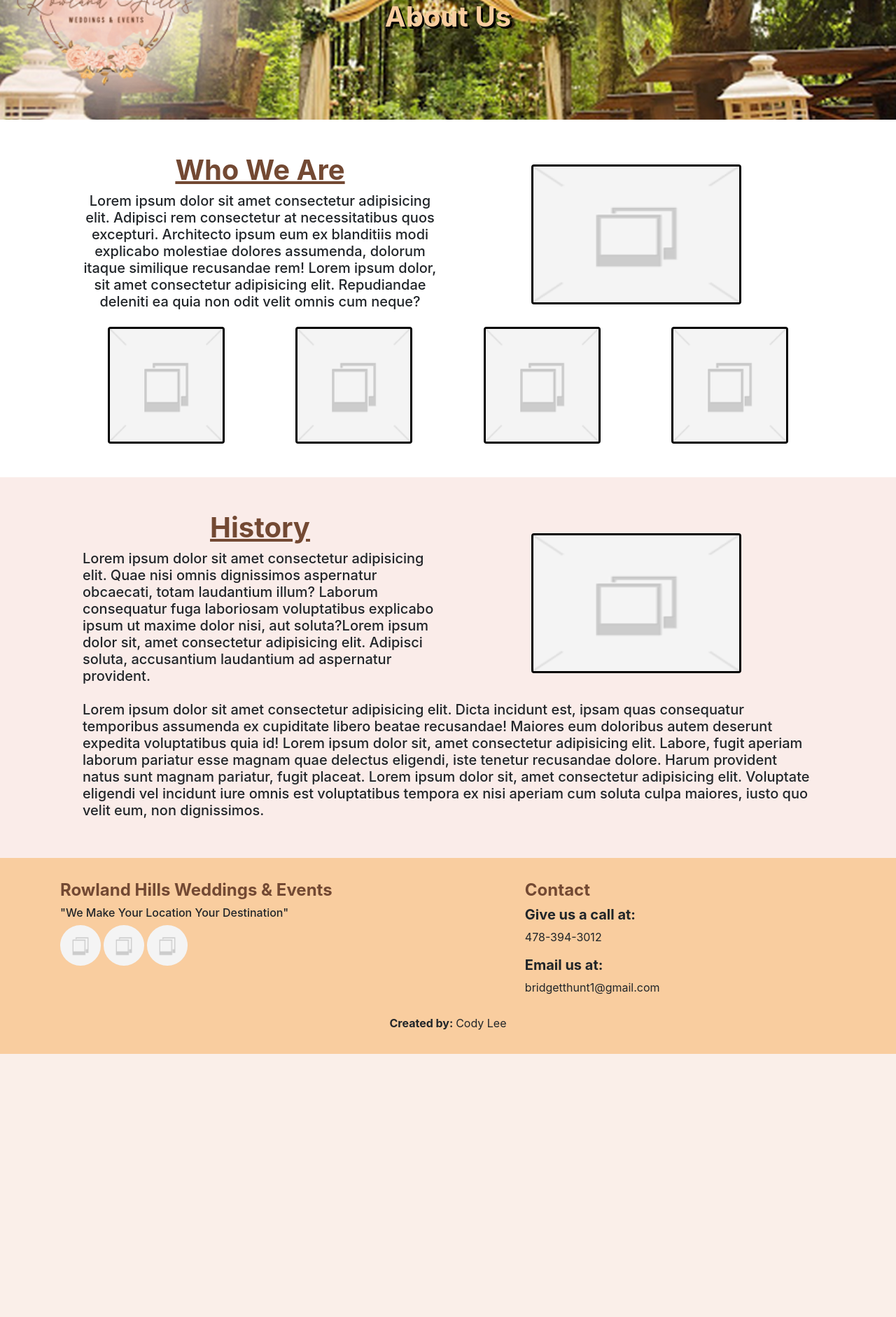
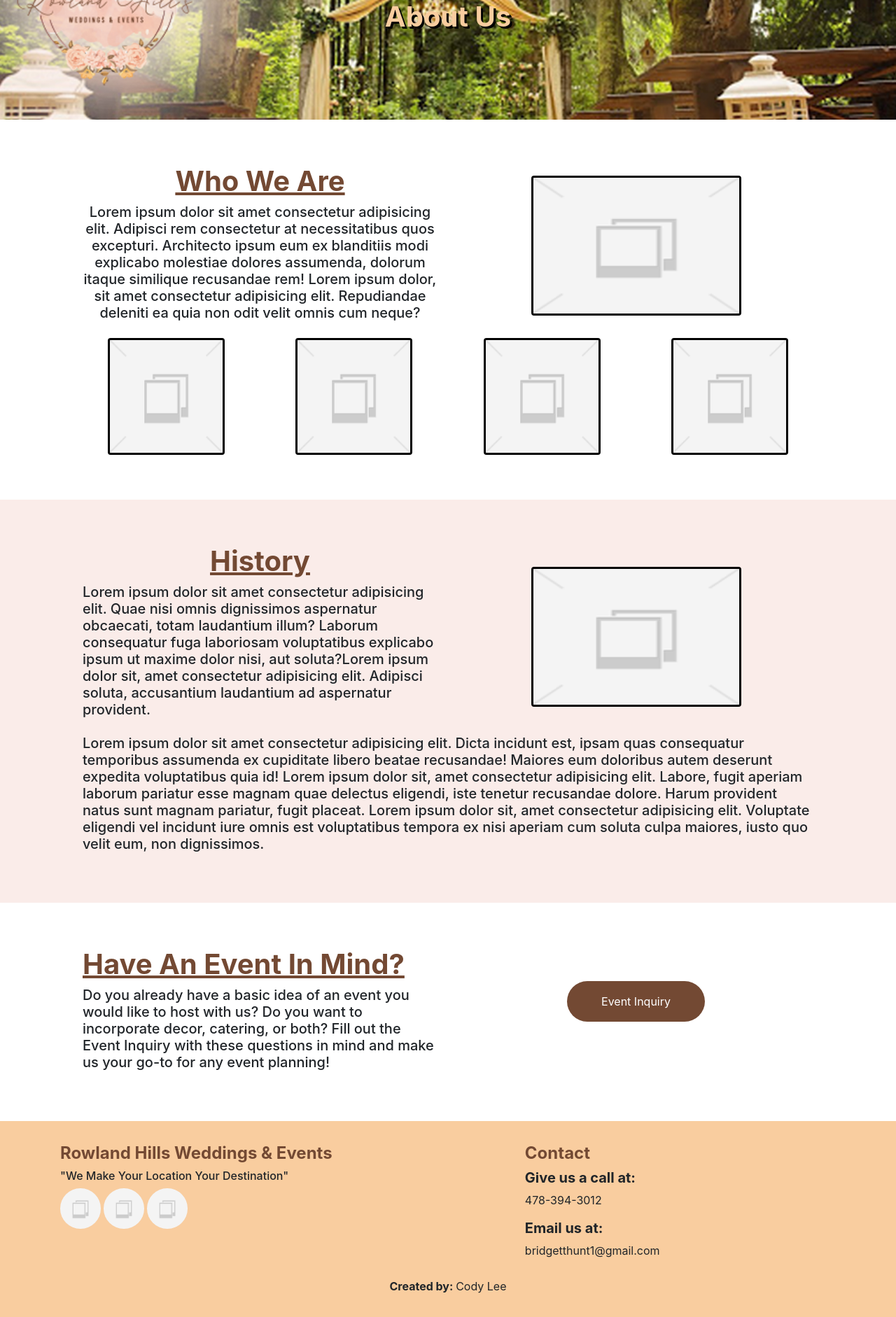
Before and after one commit to leecodya/rowland-hills, a Flask app: page /about in a window 1280 px wide. Shown: the part 179-2061 px from the top of the page at 70% size. Before the commit the page ends 1685 px from the top, so only its background shows below. Run offline with Flask 2, Linux system fonts and the light colour scheme; some libraries are stand-ins or nearby versions.

Commit message:
added section to select event inquiry button on about page and made updates to buttons on home page

```diff
--- a/static/style.css
+++ b/static/style.css
@@ -28,3 +28,7 @@
     background-size:100%;
     padding: 9%;
 }
+.myButton{
+    background-color: #734933;
+    color: white;
+}
--- a/templates/about.html
+++ b/templates/about.html
@@ -8,7 +8,7 @@
 <!-- Who We Are -->
 <div class="bg-white">
     <div class="container p-5">
-        <div class="row">
+        <div class="row pt-3">
             <div class="col-md-6 text-center ">
                 <h1 class="brown-text"><u>Who We Are</u></h1>
                 <h5>Lorem ipsum dolor sit amet consectetur adipisicing elit. Adipisci rem consectetur at necessitatibus quos excepturi. Architecto ipsum eum ex blanditiis modi explicabo molestiae dolores assumenda, dolorum itaque similique recusandae rem! Lorem ipsum dolor, sit amet consectetur adipisicing elit. Repudiandae deleniti ea quia non odit velit omnis cum neque?</h5>
@@ -17,7 +17,7 @@
                 <img src="{{ url_for('static', filename='placeholder.png') }}" class="mt-3 rounded img-fluid" style="width:300px; height: 200px; border: 3px solid black" alt="Staff Picture">
             </div>
         </div>
-        <div class="row text-center">
+        <div class="row text-center pb-3">
             <div class="col-md-3">
                 <img src="{{ url_for('static', filename='placeholder.png') }}" class="mt-3 rounded img-fluid" style="width: 70%; border: 3px solid black;" alt="Staff Member">
             </div>
@@ -35,7 +35,7 @@
 </div>
 <!-- History -->
 <div class="container p-5">
-    <div class="row">
+    <div class="row pt-3">
         <div class="col-md-6">
             <h1 class="brown-text text-center"><u>History</u></h1>
             <h5>Lorem ipsum dolor sit amet consectetur adipisicing elit. Quae nisi omnis dignissimos aspernatur obcaecati, totam laudantium illum? Laborum consequatur fuga laboriosam voluptatibus explicabo ipsum ut maxime dolor nisi, aut soluta?Lorem ipsum dolor sit, amet consectetur adipisicing elit. Adipisci soluta, accusantium laudantium ad aspernatur provident.</h5>
@@ -44,10 +44,24 @@
             <img src="{{ url_for('static', filename='placeholder.png') }}" class="mt-3 rounded img-fluid" style="width:300px; height: 200px; border: 3px solid black;" alt="Montage Image">
         </div>
     </div>
-    <div class="row mt-3">
+    <div class="row mt-3 pb-3">
         <div class="col-md-12">
             <h5>Lorem ipsum dolor sit amet consectetur adipisicing elit. Dicta incidunt est, ipsam quas consequatur temporibus assumenda ex cupiditate libero beatae recusandae! Maiores eum doloribus autem deserunt expedita voluptatibus quia id! Lorem ipsum dolor sit, amet consectetur adipisicing elit. Labore, fugit aperiam laborum pariatur esse magnam quae delectus eligendi, iste tenetur recusandae dolore. Harum provident natus sunt magnam pariatur, fugit placeat. Lorem ipsum dolor sit, amet consectetur adipisicing elit. Voluptate eligendi vel incidunt iure omnis est voluptatibus tempora ex nisi aperiam cum soluta culpa maiores, iusto quo velit eum, non dignissimos.</h5>
         </div>
     </div>
 </div>
+<!-- Select Event Inquiry -->
+<div class="bg-white">
+    <div class="container p-5">
+        <div class="row pt-3 pb-3">
+            <div class="col-md-6">
+                <h1 class="brown-text"><u>Have An Event In Mind?</u></h1>
+                <h5>Do you already have a basic idea of an event you would like to host with us? Do you want to incorporate decor, catering, or both? Fill out the Event Inquiry with these questions in mind and make us your go-to for any event planning!</h5>
+            </div>
+            <div class="col-md-6 text-center mt-5">
+                <button class="btn myButton rounded-pill p-3 pl-5 pr-5">Event Inquiry</button>
+            </div>
+        </div>
+    </div>
+</div>
 {% endblock %}
--- a/templates/home.html
+++ b/templates/home.html
@@ -81,7 +81,7 @@
     <div class="row justify-content-center">
         <h1 class="brown-text pt-4">Get In Touch</h1>
     </div>
-    <div class="row justify-content-center p-3 pb-5">
+    <div class="row justify-content-center p-3 pb-4">
         <form action="https://formspree.io/myybgkvj" method="POST">
             <div class="form-group">
                 <input type="text" class="form-control-lg" placeholder="Email" name="_replyto">
@@ -89,7 +89,9 @@
             <div class="form-group">
                 <input type="text" class="form-control-lg" placeholder="Name" name="_name">
             </div>
-            <button class="btn brownBackground p-3" type="submit">Send</button>
+            <div class="form-group text-center">
+                <button class="btn brownBackground rounded-pill p-2 pl-5 pr-5" type="submit">Send</button>
+            </div>
         </form>
     </div>
 </div>
```
